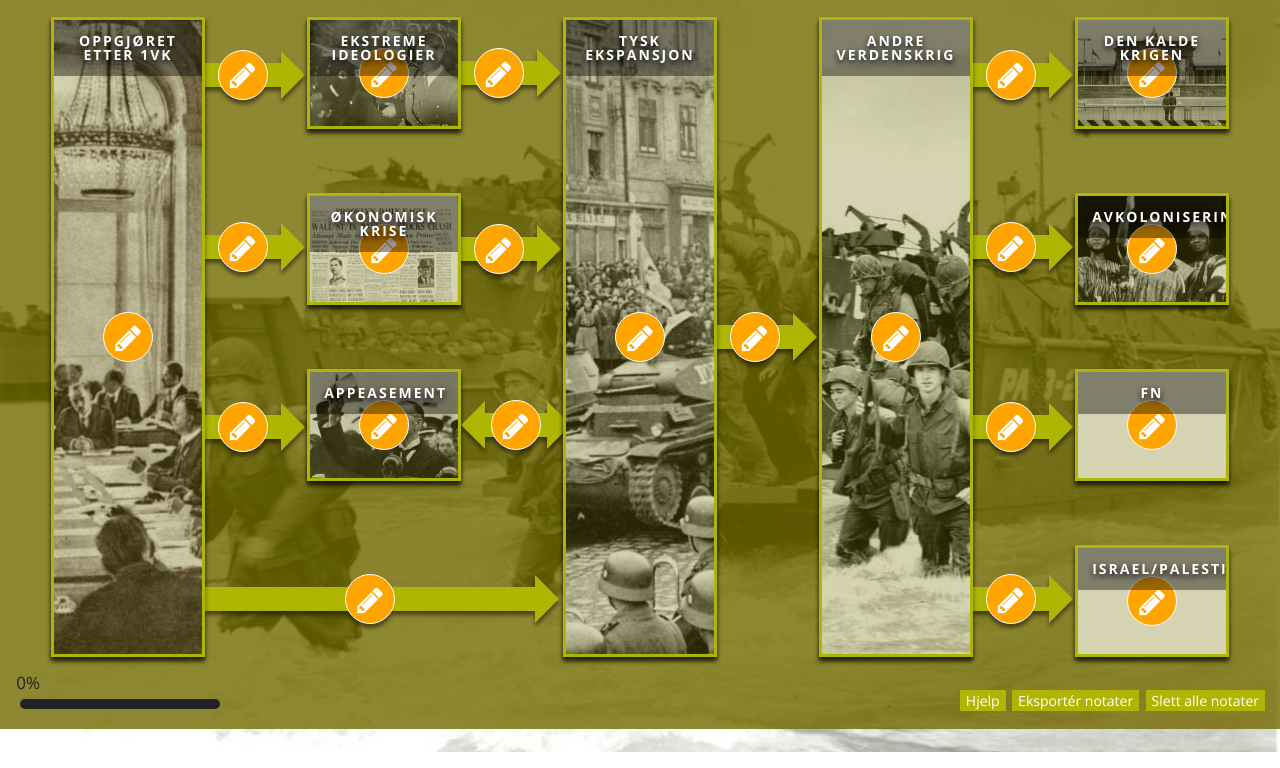
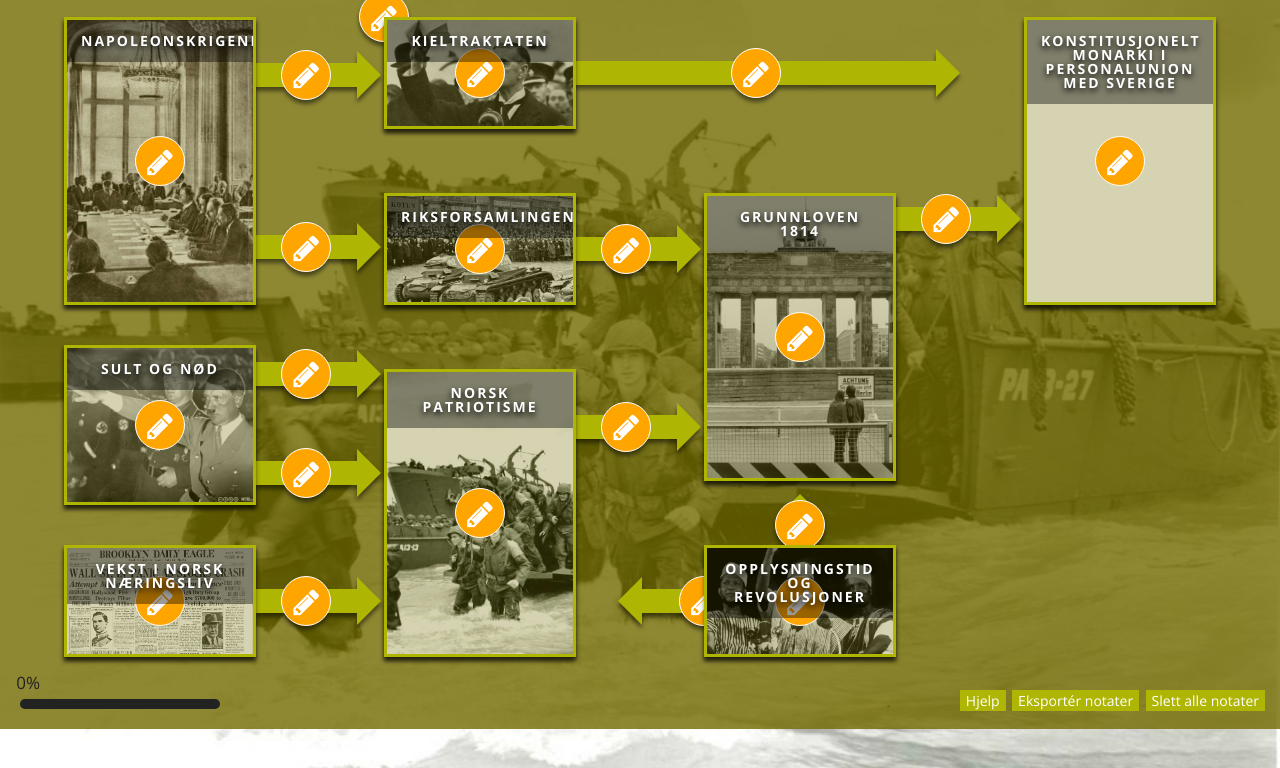
Before and after one commit to hoie/NDLA_historie_8, a website: page index.html in a window 1280 px wide. Shown: the part 71-839 px from the top of the page. Drawn offline with nearby package versions, Linux system fonts and the light colour scheme; files that its build step writes are made by us from their sources; files whose address does not match are found by name.

Commit message:
Ny layout og tekster. Ikke ferdig.

```diff
--- a/index.html
+++ b/index.html
@@ -13,7 +13,7 @@
 		<link href="css/ie.css" rel="stylesheet" type="text/css">
 	<![endif]-->
 
-<title>Andre Verdenskrig - Tankekart</title>
+<title>1814 - Tankekart</title>
 
 <script>
 	var isShowing = false;
@@ -118,20 +118,20 @@
 <!-- SIDETITTEL -->
 
 <header id="header">
-	<h1>Andre verdenskrig</h1>
+	<h1>1814</h1>
 </header>
 
 <!-- BEHOLDER FOR TANKEKART -->
 
 <section id="container" class="container">
 
-<!-- NODE 1: OPPGJØRET ETTER 1VK -->
+<!-- NODE 1: Napoleonskrigene -->
 
 	<div class="n1 node nodePlaceholder">
 
 		<div id='l1' class='link l1 link-h right'>
 			<div class="link-note">
-				<h2 id='l1title'>Oppgjøret etter 1VK <i class="fa fa-long-arrow-right"></i> Ekstreme ideologier</h2>
+				<h2 id='l1title'>Napoleonskrigene <i class="fa fa-long-arrow-right"></i> Ekstreme ideologier</h2>
 				<button class="edit" onclick="showLinkNote('l1');"><i class="fa fa-pencil"></i></button>
 				<h3 id='l1subtitle'></h3>
 				<div id='l1url' class="node-url">url</div>
@@ -142,7 +142,7 @@
 
 		<div id='l2' class='link l2 link-h right'>
 			<div class="link-note">
-				<h2 id='l2title'>Oppgjøret etter 1VK <i class="fa fa-long-arrow-right"></i> Økonomisk krise</h2>
+				<h2 id='l2title'>Napoleonskrigene <i class="fa fa-long-arrow-right"></i> Vekst i norsk næringsliv</h2>
 				<div id='l2url' class="node-url">url</div>
 				<h3 id='l2subtitle'></h3>
 				<button class="edit" onclick="showLinkNote('l2');"><i class="fa fa-pencil"></i></button>
@@ -151,9 +151,24 @@
 			</div>
 		</div>
 
+	</div>
+
+	<div id='n1' class='node n1' onclick="showNodeNote('n1');" style="background-image: url(img/szeba91a_The_Granger_Collection_NTBscanpix.jpg);">
+		<button class="edit" onclick="showNodeNote('n1');"><i class="fa fa-pencil"></i></button>
+		<h2 id='n1title'>Napoleonskrigene</h2>
+		<h3 id='n1subtitle'>Napoleonskrigene</h3>
+		<div id='n1url' class="node-url">url</div>
+		<textarea placeholder="Skriv ditt notat her..." id='n1n'></textarea>
+		<button class="close" onclick="hideNodeNote('n1');"><i class="fa fa-times"></i></button>
+	</div>
+
+<!-- NODE 2: Sult og nød -->
+
+	<div class="n2 node nodePlaceholder">
+
 		<div id='l3' class='link l3 link-h right'>
 			<div class="link-note">
-				<h2 id='l3title'>Oppgjøret etter 1VK <i class="fa fa-long-arrow-right"></i> Appeasement</h2>
+				<h2 id='l3title'>Napoleonskrigene <i class="fa fa-long-arrow-right"></i> Kieltraktaten</h2>
 				<h3 id='l3subtitle'></h3>
 				<div id='l3url' class="node-url">url</div>
 				<button class="edit" onclick="showLinkNote('l3');"><i class="fa fa-pencil"></i></button>
@@ -164,7 +179,7 @@
 
 		<div id='l4' class='link l4 link-h right'>
 			<div class="link-note">
-				<h2 id='l4title'>Oppgjøret etter 1VK <i class="fa fa-long-arrow-right"></i> Tysk ekspansjon</h2>
+				<h2 id='l4title'>Napoleonskrigene <i class="fa fa-long-arrow-right"></i> Riksforsamlingen</h2>
 				<h3 id='l4subtitle'></h3>
 				<div id='l4url' class="node-url">url</div>
 				<button class="edit" onclick="showLinkNote('l4');"><i class="fa fa-pencil"></i></button>
@@ -172,24 +187,26 @@
 				<button class="close" onclick="hideLinkNote('l4');"><i class="fa fa-times"></i></button>
 			</div>
 		</div>
+
 	</div>
 
-	<div id='n1' class='node n1' onclick="showNodeNote('n1');" style="background-image: url(img/szeba91a_The_Granger_Collection_NTBscanpix.jpg);">
-		<button class="edit" onclick="showNodeNote('n1');"><i class="fa fa-pencil"></i></button>
-		<h2 id='n1title'>Oppgjøret etter 1VK</h2>
-		<h3 id='n1subtitle'>Oppgjøret etter 1VK</h3>
-		<div id='n1url' class="node-url">url</div>
-		<textarea placeholder="Skriv ditt notat her..." id='n1n'></textarea>
-		<button class="close" onclick="hideNodeNote('n1');"><i class="fa fa-times"></i></button>
+	<div id='n2' class='node n2' onclick="showNodeNote('n2');" style="background-image: url(img/szf7d1df_Berliner_Verlag_Archiv_NTBscanpix.jpg);">
+		<button class="edit" onclick="showNodeNote('n2');"><i class="fa fa-pencil"></i></button>
+		<h2 id='n2title'>Sult og nød</h2>
+		<h3 id='n2subtitle'>Sult og nød</h3>
+		<div id='n2url'>url</div>
+		<textarea placeholder="Skriv ditt notat her..." id='n2n'></textarea>
+		<button class="close" onclick="hideNodeNote('n2');"><i class="fa fa-times"></i></button>
 	</div>
 
-<!-- NODE 2: EKSTREME IDEOLOGIER -->
 
-	<div class="n2 node nodePlaceholder">
+<!-- NODE 3: Vekst i norsk næringsliv -->
+
+	<div class="n3 node nodePlaceholder">
 
 		<div id='l5' class='link l5 link-h right'>
 			<div class="link-note">
-				<h2 id='l5title'>Ekstreme ideologier <i class="fa fa-long-arrow-right"></i> Tysk ekspansjon</h2>
+				<h2 id='l5title'>Ekstreme ideologier <i class="fa fa-long-arrow-right"></i> Riksforsamlingen</h2>
 				<h3 id='l5subtitle'></h3>
 				<div id='l5url' class="node-url">url</div>
 				<button class="edit" onclick="showLinkNote('l5');"><i class="fa fa-pencil"></i></button>
@@ -199,23 +216,23 @@
 		</div>
 	</div>
 
-	<div id='n2' class='node n2' onclick="showNodeNote('n2');" style="background-image: url(img/szf7d1df_Berliner_Verlag_Archiv_NTBscanpix.jpg);">
-		<button class="edit" onclick="showNodeNote('n2');"><i class="fa fa-pencil"></i></button>
-		<h2 id='n2title'>Ekstreme ideologier</h2>
-		<h3 id='n2subtitle'>Ekstreme ideologier</h3>
-		<div id='n2url'>url</div>
-		<textarea placeholder="Skriv ditt notat her..." id='n2n'></textarea>
-		<button class="close" onclick="hideNodeNote('n2');"><i class="fa fa-times"></i></button>
-	</div>
+	<div id='n3' class='node n3' onclick="showNodeNote('n3');" style="background-image: url(img/sz9012c0_Mary_Evans_Picture_NTBscanpix_crop.jpg);">
+		<button class="edit"  onclick="showNodeNote('n3');"><i class="fa fa-pencil"></i></button>
+		<h2 id='n3title'>Vekst i norsk næringsliv</h2>
+		<h3 id='n3subtitle'>Vekst i norsk næringsliv</h3>
+		<div id='n3url'>url</div>
+		<textarea placeholder="Skriv ditt notat her..." id='n3n'></textarea>
+		<button class="close"  onclick="hideNodeNote('n3');"><i class="fa fa-times"></i></button>
+		<button class="close" onclick="hideNodeNote('n3');"><i class="fa fa-times"></i></button>
+ 	</div>
 
 
-<!-- NODE 3: ØKONOMISK KRISE -->
+<!-- NODE 4: Kieltraktaten -->
 
-	<div class="n3 node nodePlaceholder">
-
-		<div id='l6' class='link l6 link-h right'>
+	<div class="n4 node nodePlaceholder">
+		<div id='l6' class='link l6 link-w down'>
 			<div class="link-note">
-				<h2 id='l6title'>Økonomisk krise <i class="fa fa-long-arrow-right"></i> Ekstreme ideologier</h2>
+				<h2 id='l6title'>Økonomisk krise <i class="fa fa-long-arrow-right"></i> Sult og nød</h2>
 				<h3 id='l6subtitle'></h3>
 				<div id='l6url' class="node-url">url</div>
 				<button class="edit" onclick="showLinkNote('l6');"><i class="fa fa-pencil"></i></button>
@@ -223,26 +240,9 @@
 				<button class="close" onclick="hideLinkNote('l6');"><i class="fa fa-times"></i></button>
 			</div>
 		</div>
-	</div>
-
-	<div id='n3' class='node n3' onclick="showNodeNote('n3');" style="background-image: url(img/sz9012c0_Mary_Evans_Picture_NTBscanpix_crop.jpg);">
-		<button class="edit"  onclick="showNodeNote('n3');"><i class="fa fa-pencil"></i></button>
-		<h2 id='n3title'>Økonomisk krise</h2>
-		<h3 id='n3subtitle'>Økonomisk krise</h3>
-		<div id='n3url'>url</div>
-		<textarea placeholder="Skriv ditt notat her..." id='n3n'></textarea>
-		<button class="close"  onclick="hideNodeNote('n3');"><i class="fa fa-times"></i></button>
-		<button class="close" onclick="hideNodeNote('n3');"><i class="fa fa-times"></i></button>
- 	</div>
-
-
-<!-- NODE 4: APPEASMENT -->
-
-	<div class="n4 node nodePlaceholder">
-
-		<div id='l7' class='link l7 link-h double'>
+		<div id='l7' class='link l7 link-h right'>
 			<div class="link-note">
-				<h2 id='l7title'>Appeasement <i class="fa fa-long-arrow-right"></i> Tysk ekspansjon</h2>
+				<h2 id='l7title'>Kieltraktaten <i class="fa fa-long-arrow-right"></i> Riksforsamlingen</h2>
 				<h3 id='l7subtitle'></h3>
 				<div id='l7url' class="node-url">url</div>
 				<button class="edit" onclick="showLinkNote('l7');"><i class="fa fa-pencil"></i></button>
@@ -254,21 +254,21 @@
 
 	<div id='n4' class='node n4' onclick="showNodeNote('n4');" style="background-image: url(img/sz873bf8_NTBscanpix_crop.jpg);">
 		<button class="edit" onclick="showNodeNote('n4');"><i class="fa fa-pencil"></i></button>
-		<h2 id='n4title'>Appeasement</h2>
-		<h3 id='n4subtitle'>Appeasement</h3>
+		<h2 id='n4title'>Kieltraktaten</h2>
+		<h3 id='n4subtitle'>Kieltraktaten</h3>
 		<div id='n4url' class="nodurl">url</div>
 		<textarea placeholder="Skriv ditt notat her..." id='n4n'></textarea>
 		<button class="close" onclick="hideNodeNote('n4');"><i class="fa fa-times"></i></button>
 	</div>
 
 
-<!-- NODE 5: TYSK EKSPANSJON -->
+<!-- NODE 5: Riksforsamlingen -->
 
 	<div class="n5 node nodePlaceholder">
 
 		<div id='l8' class='link l8 link-h right'>
 			<div class="link-note">
-				<h2 id='l8title'>Tysk ekspansjon <i class="fa fa-long-arrow-right"></i> Andre verdenskrig</h2>
+				<h2 id='l8title'>Tysk ekspansjon <i class="fa fa-long-arrow-right"></i> Norsk patriotisme</h2>
 				<h3 id='l8subtitle'></h3>
 				<div id='l8url' class="node-url">url</div>
 				<button class="edit" onclick="showLinkNote('l8');"><i class="fa fa-pencil"></i></button>
@@ -280,20 +280,20 @@
 
 	<div id='n5' class='node n5' onclick="showNodeNote('n5');" style="background-image: url(img/szf7d74c_Berliner_VerlagArchiv_DPA_NTBscanpix.jpg);">
 		<button class="edit" onclick="showNodeNote('n5');"><i class="fa fa-pencil"></i></button>
-		<h2 id='n5title'>Tysk ekspansjon</h2>
-		<h3 id='n5subtitle'>Tysk ekspansjon</h3>
+		<h2 id='n5title'>Riksforsamlingen</h2>
+		<h3 id='n5subtitle'>Riksforsamlingen</h3>
 		<div id='n5url'>url</div>
 		<textarea placeholder="Skriv ditt notat her..." id='n5n'></textarea>
 		<button class="close" onclick="hideNodeNote('n5');"><i class="fa fa-times"></i></button>
 	</div>
 
-<!-- NODE 6: ANDRE VERDENSKRIG  -->
+<!-- NODE 6: Norsk patriotisme  -->
 
 	<div class="n6 node nodePlaceholder">
 
 		<div id='l9' class='link l9 link-h right'>
 			<div class="link-note">
-			<h2 id='l9title'>Andre verdenskrig - Den kalde krigen</h2>
+			<h2 id='l9title'>Norsk patriotisme - Grunnloven 1814</h2>
 			<h3 id='l9subtitle'></h3>
 			<div id='l9url' class="node-url">url</div>
 			<button class="edit" onclick="showLinkNote('l9');"><i class="fa fa-pencil"></i></button>
@@ -302,9 +302,24 @@
 			</div>
 		</div>
 
+	</div>
+
+	<div id='n6' class='node n6' onclick="showNodeNote('n6');" style="background-image: url(img/szc10a26_akg-images_NTBscanpix_crop.jpg);">
+		<button class="edit" onclick="showNodeNote('n6');"><i class="fa fa-pencil"></i></button>
+		<h2 id='n6title'>Norsk patriotisme</h2>
+		<h3 id='n6subtitle'>Norsk patriotisme</h3>
+		<div id='n6url'>url</div>
+		<textarea placeholder="Skriv ditt notat her..." id='n6n'></textarea>
+		<button class="close" onclick="hideNodeNote('n6');"><i class="fa fa-times"></i></button>
+	</div>
+
+<!-- NODE 7: Grunnloven 1814 -->
+
+	<div class="n7 node nodePlaceholder">
+
 		<div id='l10' class='link l10 link-h right'>
 			<div class="link-note">
-			<h2 id='l10title'>Andre verdenskrig - Avkolonisering</h2>
+			<h2 id='l10title'>Norsk patriotisme - Opplysningstid og revolusjoner</h2>
 			<h3 id='l10subtitle'></h3>
 			<div id='l10url' class="node-url">url</div>
 			<button class="edit" onclick="showLinkNote('l10');"><i class="fa fa-pencil"></i></button>
@@ -313,9 +328,24 @@
 			</div>
 		</div>
 
-		<div id='l11' class='link l11 link-h right'>
+	</div>
+
+	<div id='n7' class='node n7' onclick="showNodeNote('n7');" style="background-image: url(img/ta02da64_Mimsy_Moeller_samfoto_NTBscanpix.jpg);">
+		<button class="edit"  onclick="showNodeNote('n7');"><i class="fa fa-pencil"></i></button>
+		<h2 id='n7title'>Grunnloven 1814</h2>
+		<h3 id='n7subtitle'>Grunnloven 1814</h3>
+		<div id='n7url'>url</div>
+		<textarea placeholder="Skriv ditt notat her..." id='n7n'></textarea>
+		<button class="close" onclick="hideNodeNote('n7');"><i class="fa fa-times"></i></button>
+	</div>
+
+<!-- NODE 8: Opplysningstid og revolusjoner -->
+
+	<div class="n8 node nodePlaceholder">
+
+		<div id='l11' class='link l11 link-v up'>
 			<div class="link-note">
-			<h2 id='l11title'>Andre verdenskrig - FN</h2>
+			<h2 id='l11title'>Norsk patriotisme - Konstitusjonelt monarki i personalunion med Sverige</h2>
 			<h3 id='l11subtitle'></h3>
 			<div id='l11url' class="node-url">url</div>
 			<button class="edit" onclick="showLinkNote('l11');"><i class="fa fa-pencil"></i></button>
@@ -324,9 +354,9 @@
 			</div>
 		</div>
 
-		<div id='l12' class='link l12 link-h right'>
+		<div id='l12' class='link l12 link-h left'>
 			<div class="link-note">
-			<h2 id='l12title'>Andre verdenskrig - Israel/Palestina</h2>
+			<h2 id='l12title'>Norsk patriotisme - Israel/Palestina</h2>
 			<h3 id='l12subtitle'></h3>
 			<div id='l12url' class="node-url">url</div>
 			<button class="edit" onclick="showLinkNote('l12');"><i class="fa fa-pencil"></i></button>
@@ -334,68 +364,31 @@
 			<button class="close" onclick="hideLinkNote('l12');"><i class="fa fa-times"></i></button>
 			</div>
 		</div>
+
 	</div>
-
-	<div id='n6' class='node n6' onclick="showNodeNote('n6');" style="background-image: url(img/szc10a26_akg-images_NTBscanpix_crop.jpg);">
-		<button class="edit" onclick="showNodeNote('n6');"><i class="fa fa-pencil"></i></button>
-		<h2 id='n6title'>Andre verdenskrig</h2>
-		<h3 id='n6subtitle'>Andre verdenskrig</h3>
-		<div id='n6url'>url</div>
-		<textarea placeholder="Skriv ditt notat her..." id='n6n'></textarea>
-		<button class="close" onclick="hideNodeNote('n6');"><i class="fa fa-times"></i></button>
-	</div>
-
-<!-- NODE 7: DEN KALDE KRIGEN -->
-
-	<div class="n7 node nodePlaceholder"></div>
-
-	<div id='n7' class='node n7' onclick="showNodeNote('n7');" style="background-image: url(img/ta02da64_Mimsy_Moeller_samfoto_NTBscanpix.jpg);">
-		<button class="edit"  onclick="showNodeNote('n7');"><i class="fa fa-pencil"></i></button>
-		<h2 id='n7title'>Den kalde krigen</h2>
-		<h3 id='n7subtitle'>Den kalde krigen</h3>
-		<div id='n7url'>url</div>
-		<textarea placeholder="Skriv ditt notat her..." id='n7n'></textarea>
-		<button class="close" onclick="hideNodeNote('n7');"><i class="fa fa-times"></i></button>
-	</div>
-
-<!-- NODE 8: AVKOLONISERING -->
-
-	<div class="n8 node nodePlaceholder"></div>
 
 	<div id='n8' class='node n8' onclick="showNodeNote('n8');"  style="background-image: url(img/sz83e327_Topfoto_NTBscanpix_crop.jpg);">
 		<button class="edit" onclick="showNodeNote('n8');"><i class="fa fa-pencil"></i></button>
-		<h2 id='n8title'>Avkolonisering</h2>
-		<h3 id='n8subtitle'>Avkolonisering</h3>
+		<h2 id='n8title'>Opplysningstid og revolusjoner</h2>
+		<h3 id='n8subtitle'>Opplysningstid og revolusjoner</h3>
 		<div id='n8url'>url</div>
 		<textarea placeholder="Skriv ditt notat her..." id='n8n'></textarea>
 		<button class="close" onclick="hideNodeNote('n8');"><i class="fa fa-times"></i></button>
 	</div>
 
-<!-- NODE 9: FN -->
+<!-- NODE 9: Konstitusjonelt monarki i personalunion med Sverige -->
 
 	<div class="n9 node nodePlaceholder"></div>
 
 	<div id='n9' class='node n9' onclick="showNodeNote('n9');"  style="background-image: url();">
 		<button class="edit" onclick="showNodeNote('n9');"><i class="fa fa-pencil"></i></button>
-		<h2 id='n9title'>FN</h2>
-		<h3 id='n9subtitle'>FN</h3>
+		<h2 id='n9title'>Konstitusjonelt monarki i personalunion med Sverige</h2>
+		<h3 id='n9subtitle'>Konstitusjonelt monarki i personalunion med Sverige</h3>
 		<div id='n9url'>url</div>
 		<textarea placeholder="Skriv ditt notat her..." id='n9n'></textarea>
 		<button class="close" onclick="hideNodeNote('n9');"><i class="fa fa-times"></i></button>
 	</div>
 
-<!-- NODE 10: ISRAEL / PALESTINA -->
-
-	<div class="n10 node nodePlaceholder"></div>
-
-	<div id='n10' class='node n10' onclick="showNodeNote('n10');"  style="background-image: url();">
-		<button class="edit" onclick="showNodeNote('n10');"><i class="fa fa-pencil"></i></button>
-		<h2 id='n10title'>Israel/Palestina</h2>
-		<h3 id='n10subtitle'>Israel/Palestina</h3>
-		<div id='n10url'>url</div>
-		<textarea placeholder="Skriv ditt notat her..." id='n10n'></textarea>
-		<button class="close" onclick="hideNodeNote('n10');"><i class="fa fa-times"></i></button>
-	</div>
 
 <!-- SLUTT PÅ REDIGERBART INNHOLD *********************************************************************************************** -->
 
@@ -425,29 +418,27 @@
 
 <script src="NDLAHistoryMindMap.js"></script>
 <script>
-	NDLAHistoryMindMap.init("2VK","ANDRE VERDENSKRIG");
-	var n1 = NDLAHistoryMindMap.createNode("Oppgjøret etter 1VK", "Foto: The Granger Collection / NTB Scanpix", "", "n1");
-	var n2 = NDLAHistoryMindMap.createNode("Ekstreme ideologier", "Foto: Berliner Verlag Archiv / NTB Scanpix","","n2");
-	var n3 = NDLAHistoryMindMap.createNode("Økonomisk krise", "Foto: Mary Evans Picture / NTB Scanpix","","n3");
-	var n4 = NDLAHistoryMindMap.createNode("Appeasement", "Foto: NTB Scanpix","","n4");
-	var n5 = NDLAHistoryMindMap.createNode("Tysk ekspansjon", "Foto: Berliner Verlag Archiv DPA / NTB Scanpix","","n5");
-	var n6 = NDLAHistoryMindMap.createNode("Andre verdenskrig", "Foto: AKG Images / NTB Scanpix","","n6");
-	var n7 = NDLAHistoryMindMap.createNode("Den kalde krigen", "Foto: Mimsy Møller samfoto / NTB Scanpix","","n7");
-	var n8 = NDLAHistoryMindMap.createNode("Avkolonisering", "Foto: Topfoto / NTB Scanpix","","n8");
-	var n9 = NDLAHistoryMindMap.createNode("FN", "Foto: / NTB Scanpix","","n9");
-	var n10 = NDLAHistoryMindMap.createNode("Israel/Palestina", "Foto:  / NTB Scanpix","","n10");
-	var l1 = NDLAHistoryMindMap.createLink(n1,n2, false, "", "", "l1");
-	var l2 = NDLAHistoryMindMap.createLink(n1,n3, false, "", "", "l2");
-	var l3 = NDLAHistoryMindMap.createLink(n1,n4, false, "", "", "l3");
-	var l4 = NDLAHistoryMindMap.createLink(n1,n5, false, "", "", "l4");
-	var l5 = NDLAHistoryMindMap.createLink(n2,n5, false, "", "", "l5");
-	var l6 = NDLAHistoryMindMap.createLink(n3,n5, false, "", "", "l6");
-	var l7 = NDLAHistoryMindMap.createLink(n4,n5, true, "", "", "l7");
-	var l8 = NDLAHistoryMindMap.createLink(n5,n5, false, "", "", "l8");
+	NDLAHistoryMindMap.init("1814","1814");
+	var n1 = NDLAHistoryMindMap.createNode("Napoleonskrigene", "Foto:  / NTB Scanpix", "", "n1");
+	var n2 = NDLAHistoryMindMap.createNode("Sult og nød", "Foto:  / NTB Scanpix","","n2");
+	var n3 = NDLAHistoryMindMap.createNode("Vekst i norsk næringsliv", "Foto:  / NTB Scanpix","","n3");
+	var n4 = NDLAHistoryMindMap.createNode("Kieltraktaten", "Foto: NTB Scanpix","","n4");
+	var n5 = NDLAHistoryMindMap.createNode("Riksforsamlingen", "Foto:  / NTB Scanpix","","n5");
+	var n6 = NDLAHistoryMindMap.createNode("Norsk patriotisme", "Foto:  / NTB Scanpix","","n6");
+	var n7 = NDLAHistoryMindMap.createNode("Grunnloven 1814", "Foto:  / NTB Scanpix","","n7");
+	var n8 = NDLAHistoryMindMap.createNode("Opplysningstid og revolusjoner", "Foto:  / NTB Scanpix","","n8");
+	var n9 = NDLAHistoryMindMap.createNode("Konstitusjonelt monarki i personalunion med Sverige", "Foto: / NTB Scanpix","","n9");
+	var l1 = NDLAHistoryMindMap.createLink(n1,n4, false, "", "", "l1");
+	var l2 = NDLAHistoryMindMap.createLink(n1,n5, false, "", "", "l2");
+	var l3 = NDLAHistoryMindMap.createLink(n2,n5, false, "", "", "l3");
+	var l4 = NDLAHistoryMindMap.createLink(n2,n6, false, "", "", "l4");
+	var l5 = NDLAHistoryMindMap.createLink(n3,n6, false, "", "", "l5");
+	var l6 = NDLAHistoryMindMap.createLink(n4,n5, false, "", "", "l6");
+	var l7 = NDLAHistoryMindMap.createLink(n4,n9, true, "", "", "l7");
+	var l8 = NDLAHistoryMindMap.createLink(n5,n7, false, "", "", "l8");
 	var l9 = NDLAHistoryMindMap.createLink(n6,n7, false, "", "", "l9");
-	var l10 = NDLAHistoryMindMap.createLink(n6,n8, false, "", "", "l10");
-	var l11 = NDLAHistoryMindMap.createLink(n6,n9, false, "", "", "l11");
-	var l12 = NDLAHistoryMindMap.createLink(n6,n10, false, "", "", "l12");
+	var l10 = NDLAHistoryMindMap.createLink(n7,n9, false, "", "", "l10");
+	var l11 = NDLAHistoryMindMap.createLink(n8,n7, false, "", "", "l11");
 	NDLAHistoryMindMap.updateNodes();
 	NDLAHistoryMindMap.updateLinks();
 	</script>
--- a/scss/_variables.scss
+++ b/scss/_variables.scss
@@ -18,13 +18,14 @@ $small-screen: 1025px;
 
 
 // 5 kolonner, 5 gutters (4 + 2x0,5)
+// 4 kolonner, 4 gutters (3 + 2x0,5)
 
 // $col-width: $node-width + $gutter-width;
 $gutter-proportion: 0.6;
-$col-width: 100% / 5;  // 20%
-$node-width: $col-width * $gutter-proportion; // 20% * 0.6 = 12%
+$col-width: 100% / 4;  // 25%
+$node-width: $col-width * $gutter-proportion; // 25% * 0.6 = 15%
 $node-height: 14%;
-$gutter-width: $col-width - $node-width;  // 20% - 12% = 8%
+$gutter-width: $col-width - $node-width;  // 25% - 15% = 10%
 
 $col-1: $gutter-width / 2;
 $col-2: $col-1 + $col-width;
```
Also changed, not shown: scss/style.scss (+45 -44 lines).
